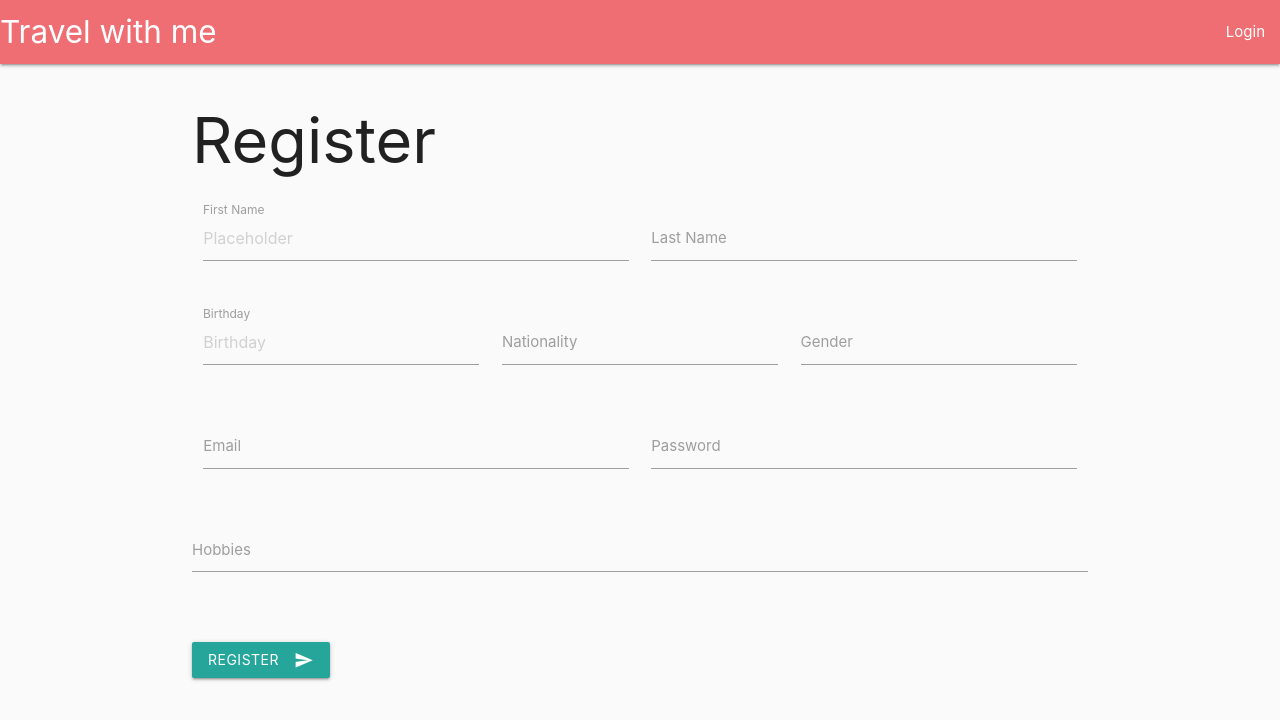
After one commit to Aleks239/travelwithme, a Django app: page /signup in a window 1280 px wide. The commit adds this page. Shown: the top 720 px of the page. Run offline with Django 3.2, Linux system fonts and the light colour scheme.

Commit message:
Login signup UIs

```diff
--- a/travelwithme/static/travelwithme/custom/main.css
+++ b/travelwithme/static/travelwithme/custom/main.css
@@ -7,23 +7,3 @@ html, body{
     height:100%;
 
 }
-
-#logo{
-
-    color: black;
-    font-size: 20px;
-}
-
-#wrap{
-    display: flex;
-    flex-direction: row;
-}
-
-#form-wrap{
-    height: 100%;
-}
-
-nav{
-    box-shadow: none;
-
-}
--- a/travelwithme/templates/travelwithme/base.html
+++ b/travelwithme/templates/travelwithme/base.html
@@ -12,25 +12,25 @@
   </head>
 
   <body class="grey lighten-5">
-    <nav class="grey lighten-5">
-        <div class="nav-wrapper">
-          <a id="logo" class="brand-logo">Travel with me</a>
-        <div/>
-    </nav>
-     <div id="wrap" class="container">
-        <div id="form-wrap" class="container">
-            <div class="row">
-                <div class="input-field col s6">
-                  <input placeholder="Start date" type="text" class="datepicker">
-                  <input placeholder="End date" type="text" class="datepicker">
-                  <input placeholder="Destination" id="dest" type="text" class="validate">
-                </div>
-              </div>
+    <nav>
+  <div class="nav-wrapper">
+    <a href="{% url 'travelwithme:index' %}" class="brand-logo">Travel with me</a>
+    <a href="#" data-target="mobile-demo" class="sidenav-trigger"><i class="material-icons">menu</i></a>
+    <ul class="right hide-on-med-and-down">
+      {% if request.path == "/login" %}
+                <li><a href="{% url 'travelwithme:signup' %}">Signup</a></li>
+      {% elif request.path == "/signup"  %}
+                <li><a href="{% url 'travelwithme:login' %}">Login</a></li>
+        {% elif request.path == "/"  %}
+                <li><a href="{% url 'travelwithme:login' %}">Login</a></li>
+      {% endif %}
+    </ul>
+  </div>
+</nav>
+
+        <div class="container">
+          {% block content %}{% endblock content %}
         </div>
-        <div class="container"></div>
-     </div>
-
-
     <!--JavaScript at end of body for optimized loading-->
     <script type="text/javascript" src="{% static "travelwithme/custom/main.js" %}"></script>
     <script type="text/javascript" src="{% static "travelwithme/materialize/js/materialize.js" %}"></script>
--- /dev/null
+++ b/travelwithme/templates/travelwithme/signup.html
@@ -0,0 +1,56 @@
+{% extends "travelwithme/base.html" %}
+{% block content %}
+<h1>Register</h1>
+<div class="row">
+  <form class="col s12">
+    <div class="row">
+      <div class="input-field col s6">
+        <input placeholder="Placeholder" id="first_name" type="text" class="validate">
+        <label for="first_name">First Name</label>
+      </div>
+      <div class="input-field col s6">
+        <input id="last_name" type="text" class="validate">
+        <label for="last_name">Last Name</label>
+      </div>
+    </div>
+    <div class="row">
+      <div class="input-field col s4">
+        <input  type="text" class="datepicker" placeholder="Birthday">
+        <label for="first_name">Birthday</label>
+      </div>
+      <div class="input-field col s4">
+        <input id="last_name" type="text" class="validate">
+        <label for="last_name">Nationality</label>
+      </div>
+      <div class="input-field col s4">
+        <input id="last_name" type="text" class="validate">
+        <label for="last_name">Gender</label>
+      </div>
+    </div>
+    <div class="row">
+      <div class="input-field col s6">
+        <input id="email" type="email" class="validate">
+        <label for="email">Email</label>
+      </div>
+      <div class="input-field col s6">
+        <input id="password" type="password" class="validate">
+        <label for="password">Password</label>
+      </div>
+    </div>
+    <div class="row">
+    <form class="col s12">
+      <div class="row">
+        <div class="input-field col s12">
+          <textarea id="textarea1" class="materialize-textarea"></textarea>
+          <label for="textarea1">Hobbies</label>
+        </div>
+      </div>
+    </form>
+  </div>
+  <button class="btn waves-effect waves-light" type="submit" name="action">Register
+   <i class="material-icons right">send</i>
+ </button>
+  </form>
+</div>
+
+{% endblock content %}
--- a/travelwithme/urls.py
+++ b/travelwithme/urls.py
@@ -2,6 +2,11 @@ from django.urls import path
 
 from . import views
 
+app_name = 'travelwithme'
+
 urlpatterns = [
     path('', views.index, name='index'),
+    path('users', views.users, name='users'),
+    path('login', views.login, name='login'),
+    path('signup', views.signup, name='signup'),
 ]
--- a/travelwithme/views.py
+++ b/travelwithme/views.py
@@ -2,4 +2,10 @@ from django.shortcuts import render
 
 # Create your views here.
 def index(request):
-    return render(request, "travelwithme/base.html")
+    return render(request, "travelwithme/searchtrip.html")
+def users(request):
+    return render(request, "travelwithme/alltrips.html")
+def login(request):
+    return render(request, "travelwithme/login.html")
+def signup(request):
+    return render(request, "travelwithme/signup.html")
```
Also changed, not shown: travelwithme/models.py (+10 -2 lines), travelwithme/templates/travelwithme/alltrips.html (added, +8 -0 lines), travelwithme/templates/travelwithme/login.html (added, +20 -0 lines), travelwithme/templates/travelwithme/searchtrip.html (added, +17 -0 lines), travelwithme/migrations/0001_initial.py (added), travelwithme/migrations/0002_delete_traveller.py (added).
